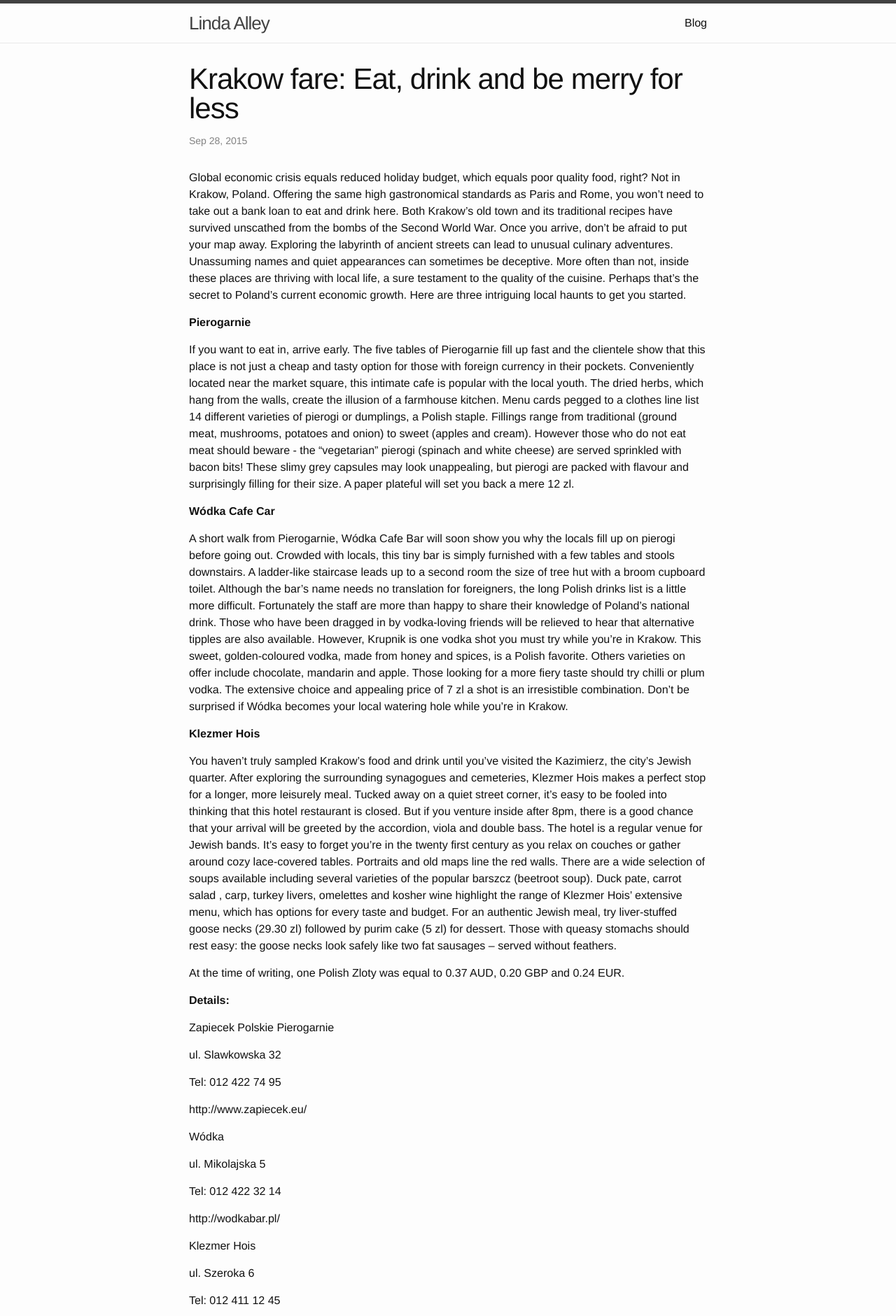
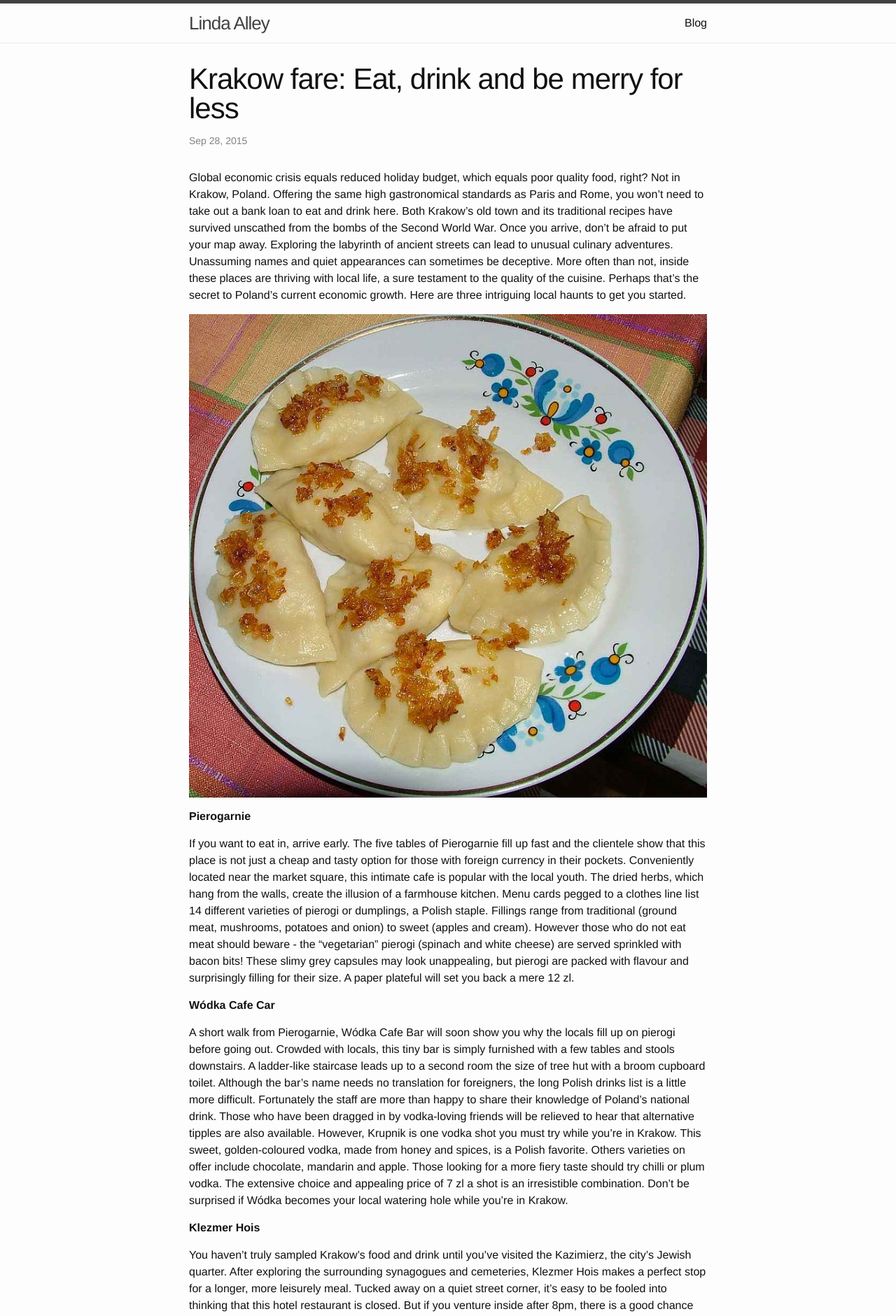
Before and after one commit to lindaalley/lindaalley.github.io, a Jekyll site: the page built from _posts/2015-09-28-krakow-fare-eat-drink-and-be-merry-for-less.md, in a window 1280 px wide. Shown: the top 1881 px of the page at 70% size. Built offline with Jekyll 4.4.1, drawn with Linux system fonts in a browser that asks for light colours; nearby versions of some CDN libraries.

Commit message:
Updated 2015-09-28-krakow-fare-eat-drink-and-be-merry-for-less.md

```diff
--- a/_posts/2015-09-28-krakow-fare-eat-drink-and-be-merry-for-less.md
+++ b/_posts/2015-09-28-krakow-fare-eat-drink-and-be-merry-for-less.md
@@ -8,6 +8,7 @@ title: "Krakow fare: Eat, drink and be merry for less"
 
 Global economic crisis equals reduced holiday budget, which equals poor quality food, right? Not in Krakow, Poland. Offering the same high gastronomical standards as Paris and Rome, you won't need to take out a bank loan to eat and drink here. Both Krakow's old town and its traditional recipes have survived unscathed from the bombs of the Second World War. Once you arrive, don't be afraid to put your map away. Exploring the labyrinth of ancient streets can lead to unusual culinary adventures. Unassuming names and quiet appearances can sometimes be deceptive. More often than not, inside these places are thriving with local life, a sure testament to the quality of the cuisine. Perhaps that's the secret to Poland's current economic growth. Here are three intriguing local haunts to get you started.
 
+![pierogi]({{site.baseurl}}/media/pierogi.jpg)
 
 **Pierogarnie**
 
```
